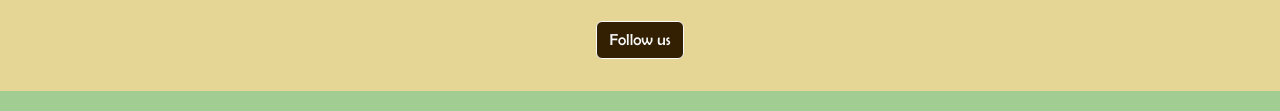
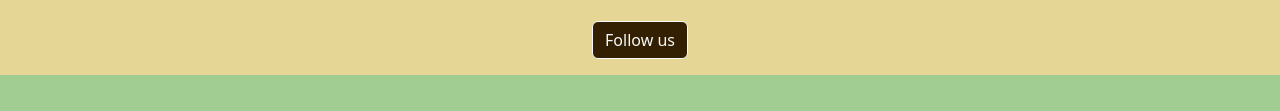
Before and after one commit to alishajunid/sem2-restaurant-website, a plain HTML site: page index.html in a window 1280 px wide. Shown: the part 2364-2475 px from the top of the page. Drawn offline with Linux system fonts and the light colour scheme; files that its build step writes are made by us from their sources; a small style sheet from the web is missing; files whose address does not match are found by name.

Commit message:
follow us

```diff
--- a/index.html
+++ b/index.html
@@ -254,7 +254,7 @@
 
 
 
-    <section class="row">
+    <section class="row text-center">
 
 
       <div class="col-6 col-md-4 col-lg-3 p-4  ">
@@ -297,9 +297,14 @@
 
         <img class="rounded-3 img-fluid" src="images/couple-aprons-looking-coffee-filter.jpg" alt="lorem pixum image" />
       </div>
-      <p><a class="btn btn-outline-light" href="foodbox.html">Follow us</a></p>
+
     </section>
+
+    <div class="text-center">
+    <a href="https://www.instagram.com/" class="btn btn-outline-light ">Follow us</a>
+
   </div>
+</div>
 
 
 
```
